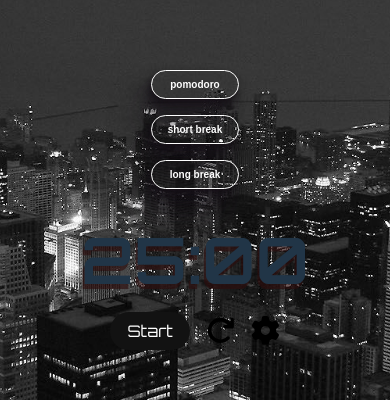
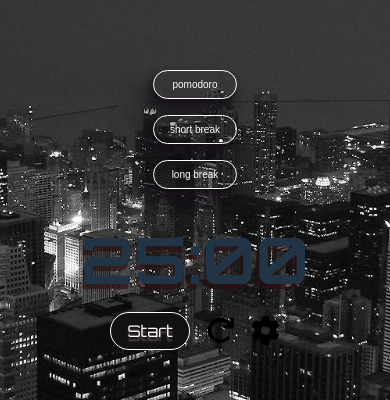
Before and after one commit to LullabyOfLies/Pomodoro-App, a React (Vite) app: page / in a window 390 px wide. Shown: the part 212-612 px from the top of the page. Built offline with nearby package versions, Linux system fonts and the light colour scheme.

Commit message:
added font color on mobile

```diff
--- a/src/App.jsx
+++ b/src/App.jsx
@@ -123,7 +123,7 @@ const CountdownTimer = () => {
       changeBg3()
     }
     else{
-      changeBg4();
+      // changeBg4();
     }
 
   };
@@ -134,9 +134,9 @@ const CountdownTimer = () => {
       <Modal open={isOpen} onClose={()=> setIsOpen(false)} onSave={handleOnSave}></Modal>
       <div className="timerContainer">
         <div className="durations">
-        <button className="pomodoro-btn" onClick={pomo}>Pomodoro</button>
-        <button className="shortBreak-btn" onClick={shortBreak}>Short Break</button>
-        <button className="longBreak-btn" onClick={longBreak}>Long Break</button>
+          <button className="pomodoro-btn" onClick={pomo}>Pomodoro</button>
+          <button className="shortBreak-btn" onClick={shortBreak}>Short Break</button>
+          <button className="longBreak-btn" onClick={longBreak}>Long Break</button>
         </div>
         <audio id="alarmSound" src="..//src//assets//alarm-sounds//alarm.mp3"></audio>
         <h1 className="analogTimer"  ref={timerRef}>25:00</h1>
--- a/src/Modal.jsx
+++ b/src/Modal.jsx
@@ -68,8 +68,8 @@ export default function Modal({open, children, onClose, onSave}) {
         <div className="MODAL_GENERAL_TAB">
           <label>Select theme:</label>
           <div className="select-wrapper">
-            <select id="themeSelect" onChange={handleOption}>
-              <option id="selections" value="" onClick={handleOptionSave(0)}>Select Background</option>
+            <select id="themeSelect" onChange={handleOption} placeholder="Select Background">
+              {/* <option id="selections" value="" onClick={handleOptionSave(0)}>Select Background</option> */}
               <option id="selections" value="trainstation" onClick={handleOptionSave(1)}>Night City</option>
               <option id="selections" value="campfire" onClick={handleOptionSave(2)}>City Moon</option>
               <option  id="selections"  value="raining" onClick={handleOptionSave(3)}>Lunar</option>
--- a/src/index.css
+++ b/src/index.css
@@ -12,7 +12,6 @@
   -webkit-font-smoothing: antialiased;
   -moz-osx-font-smoothing: grayscale;
   -webkit-text-size-adjust: 100%;
-
 
   --shadow-color: 287deg 19% 8%;
   --shadow-elevation-low:
@@ -78,6 +77,7 @@ body {
   justify-content: center;
   margin-bottom: 20px;
   gap: 1rem;
+
 }
 
 .pomodoro-btn, .shortBreak-btn, .longBreak-btn{
@@ -87,15 +87,16 @@ body {
   vertical-align: middle;
   user-select: none;
   background-color: rgba(0,0,0,0);
-  border: 3px solid #fff;
+  border: 1px solid #fff;
   border-radius: 500px;
   transition: color .15s ease-in-out,background-color .15s ease-in-out,border-color .15s ease-in-out,box-shadow .15s ease-in-out;
   padding: .5rem 1rem;
   font-size: 1.5rem;
   text-transform: lowercase;
-  font-weight: 1000;
+  font-weight:lighter;
   font-family: "Space Grotesk",sans-serif;
   box-shadow:  var(--shadow-elevation-high);
+
 }
 
 .pomodoro-btn:hover, .shortBreak-btn:hover,  .longBreak-btn:hover{
@@ -133,22 +134,23 @@ h1 {
 }
 
 .startStop{
-  background-color: #121212;
-  color: #fff;
+  background-color: #fff;
+  color: #3F2E3E;
   font-family: 'Orbitron', sans-serif;
   border-radius: 500px;
   /* border-radius: 8px; */
   border: 1px solid transparent;
   padding: 0.5rem 1rem;
   font-size: 1em;
-  font-weight: 500;
+  font-weight: 1000;
   cursor: pointer;
   transition: border-color 0.25s;
+  text-shadow: 0px 4px 2px rgba(108,84,84,1);
   box-sizing: var(--shadow-elevation-high);
 }
 .startStop:focus{
-  background-color: #121212;
-  color: #fff;
+  background-color: #fff;
+  color: #121212;
 }
 .gearIcon{
   font-size: 1.8em;
@@ -181,6 +183,64 @@ button:active{
 }
 
 @media (max-width: 428px) {
+  .analogTimer{
+    position: relative;
+    font-family: 'Orbitron', sans-serif;
+    font-size: clamp(4rem, 2.75rem + 4vw, 5rem);
+    text-shadow: -2px 5px 0px rgba(44,14,14,0.65);
+  }
+  .bottomButtons{
+    display: flex;
+    justify-content: space-between;
+    align-items: center;
+    flex-direction: row;
+    /* border:  1px solid red; */
+     gap: 1rem;
+  }
+
+  h1 {
+    font-size: 3.2em;
+    line-height: 1.1;
+  }
+
+  .startStop{
+    background-color: #121212;
+    color: #fff;
+    font-family: 'Orbitron', sans-serif;
+    border-radius: 500px;
+    /* border-radius: 8px; */
+    border: 1px solid white;
+    padding: 0.5rem 1rem;
+    font-size: 1em;
+    font-weight: 500;
+    cursor: pointer;
+    transition: border-color 0.25s;
+    box-sizing: var(--shadow-elevation-high);
+  }
+  .startStop:focus{
+    background-color: #121212;
+    color: #fff;
+  }
+  .gearIcon{
+    font-size: 1.8em;
+    font-weight: 500;
+    font-family: inherit;
+    cursor: pointer;
+    border: none;
+    background: transparent;
+  }
+
+  .undoIcon{
+
+    font-size: 1.8em;
+    font-weight: 500;
+    font-family: inherit;
+    cursor: pointer;
+    border: none;
+    background: transparent;
+  }
+
+
   .pomodoro-btn, .shortBreak-btn, .longBreak-btn{
     display: inline-block;
     color: #fff;
@@ -201,6 +261,7 @@ button:active{
     justify-content: center;
     margin-bottom: 20px;
     flex-direction: column;
+    text-shadow: -2px 4px 2px rgba(0,0,0,1);
 
   }
 
@@ -220,7 +281,12 @@ button:active{
     flex-direction: row;
     gap: 0.5rem;
   }
-
+  .analogTimer{
+    position: relative;
+    font-family: 'Orbitron', sans-serif;
+    font-size: clamp(4rem, 2.75rem + 4vw, 5rem);
+    text-shadow: -2px 5px 0px rgba(44,14,14,0.65);
+  }
   .pomodoro-btn, .shortBreak-btn, .longBreak-btn{
     display: inline-block;
     color: #fff;
```
Also changed, not shown: 1 other file (tests, documents, lock files or other folders).
